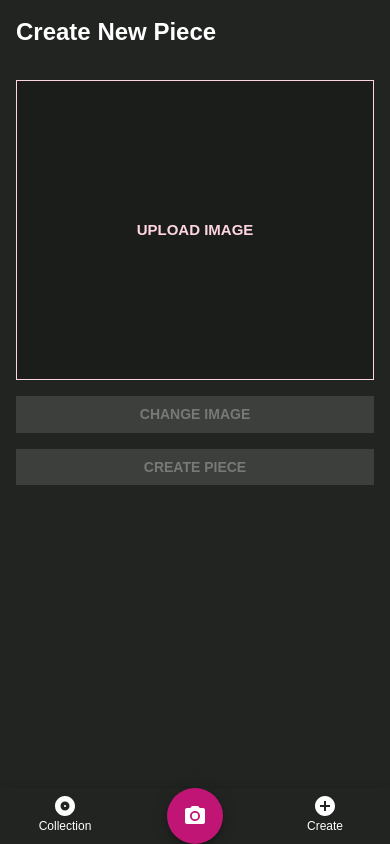
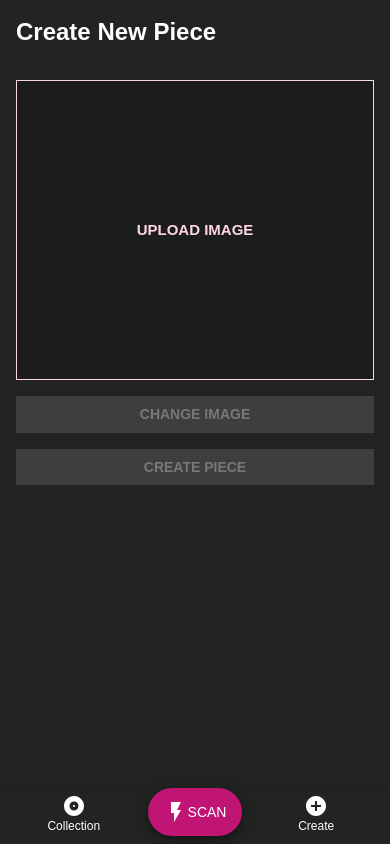
Before and after one commit to jonomatusky/plynth-2020-frontend-barebones, a React (Create React App) app: page /create in a window 390 px wide. Built offline with nearby package versions, Linux system fonts and the light colour scheme; a web font is replaced by a local one.

Commit message:
Update image resizing for mobile

```diff
--- a/src/pieces/pages/NewImage.js
+++ b/src/pieces/pages/NewImage.js
@@ -3,7 +3,7 @@ import { useHistory } from 'react-router-dom'
 
 import { useHttpClient } from '../../shared/hooks/http-hook'
 
-import { Container, Grid, Box } from '@material-ui/core'
+import { Container, Grid } from '@material-ui/core'
 
 import PageTitle from '../../shared/components/UIElements/PageTitle'
 import ImageUpload from '../../shared/components/FormElements/ImageUpload'
@@ -67,7 +67,6 @@ const NewImage = () => {
             />
           </Grid>
         </Grid>
-        <Box height="5rem" />
       </form>
     </Container>
   )
--- a/src/scans/pages/Scans.js
+++ b/src/scans/pages/Scans.js
@@ -4,7 +4,6 @@ import { useHttpClient } from '../../shared/hooks/http-hook'
 import { Container, Box } from '@material-ui/core'
 
 import PageTitle from '../../shared/components/UIElements/PageTitle'
-import ScanButton from '../../shared/components/UIElements/ScanButton'
 import ScanList from '../components/ScanList'
 import LoadingSpinner from '../../shared/components/UIElements/LoadingSpinner'
 
--- a/src/shared/components/FormElements/ImageUpload.js
+++ b/src/shared/components/FormElements/ImageUpload.js
@@ -116,7 +116,7 @@ const ImageUpload = props => {
           {previewUrl && <Image src={previewUrl} alt="Preview" />}
           {(isRendering || isLoading) && (
             <Box height="100%" align="center">
-              <LoadingSpinner asOverlay />
+              <LoadingSpinner />
             </Box>
           )}
           {!previewUrl && !isLoading && !isRendering && (
--- a/src/shared/components/Navigation/NavBar.js
+++ b/src/shared/components/Navigation/NavBar.js
@@ -1,19 +1,20 @@
-import React from 'react'
+import React, { useState } from 'react'
 import {
   AppBar,
   Toolbar,
   Box,
   Button,
+  Fab,
   Hidden,
   BottomNavigation,
   BottomNavigationAction,
 } from '@material-ui/core'
 
+import ScanModal from '../UIElements/ScanModal'
 import AlbumIcon from '@material-ui/icons/Album'
 import AddCircleIcon from '@material-ui/icons/AddCircle'
 import FlashOnIcon from '@material-ui/icons/FlashOn'
-import ScanButton from '../UIElements/ScanButton'
-
+import ActionButton from '../UIElements/ActionButton'
 import { NavLink } from 'react-router-dom'
 
 import { makeStyles } from '@material-ui/core/styles'
@@ -43,10 +44,17 @@ const useStyles = makeStyles(theme => ({
 }))
 
 const MainHeader = props => {
+  const [scanModalIsActive, setScanModalIsActive] = useState(false)
+
   const classes = useStyles()
+
+  const scanModalHandler = () => {
+    setScanModalIsActive(true)
+  }
 
   return (
     <React.Fragment>
+      <ScanModal active={scanModalIsActive} setActive={setScanModalIsActive} />
       <Hidden smDown>
         <AppBar position="fixed">
           <Toolbar>
@@ -109,15 +117,20 @@ const MainHeader = props => {
               activeClassName="Mui-selected"
               classes={{ root: classes.navBarActionRoot }}
             />
-            <BottomNavigationAction
-              // label="Activity"
-              // icon={<FlashOnIcon />}
-              // component={NavLink}
-              // to={'/pickups'}
-              // activeClassName="Mui-selected"
-              // classes={{ root: classes.navBarActionRoot }}
-              disabled={true}
-            />
+            <Fab
+              onClick={scanModalHandler}
+              variant="extended"
+              margin="1rem"
+              color="primary"
+            >
+              <FlashOnIcon />
+              Scan
+            </Fab>
+            {/* <BottomNavigationAction
+            label="Activity"
+            icon={<FlashOnIcon />}
+            onClick={}
+            /> */}
             <BottomNavigationAction
               label="Create"
               icon={<AddCircleIcon />}
@@ -127,7 +140,6 @@ const MainHeader = props => {
               classes={{ root: classes.navBarActionRoot }}
             />
           </BottomNavigation>
-          <ScanButton />
         </AppBar>
       </Hidden>
     </React.Fragment>
--- a/src/shared/components/UIElements/ScanButton.js
+++ b/src/shared/components/UIElements/ScanModal.js
@@ -64,7 +64,7 @@ const LoadingImage = styled.img`
   margin: 2rem;
 `
 
-const ScanModal = () => {
+const ScanModal = props => {
   const [open, setOpen] = useState(false)
   const { isLoading, error, sendRequest, clearError } = useHttpClient()
   const [foundScreen, setFoundScreen] = useState(false)
@@ -77,15 +77,6 @@ const ScanModal = () => {
     resizeImage,
     clearImageError,
   } = useImageResizer()
-
-  const handleClose = () => {
-    setOpen(false)
-    setPieceId()
-    setFile(null)
-    setIsValid(false)
-  }
-
-  const classes = useStyles()
 
   const filePickerRef = useRef()
 
@@ -115,14 +106,14 @@ const ScanModal = () => {
         resizedFile = await resizeImage(pickedFile, 600)
         setFile(resizedFile)
         setIsValid(true)
-        imageData = await getSignedRequest(pickedFile)
+        imageData = await getSignedRequest(resizedFile)
         fileIsValid = true
         setOpen(true)
       } catch (err) {}
     } else {
     }
 
-    inputHandler(pickedFile, fileIsValid, imageData)
+    inputHandler(resizedFile, fileIsValid, imageData)
   }
 
   // gets a signature as soon as the piece is selected
@@ -146,6 +137,7 @@ const ScanModal = () => {
   }
 
   const inputHandler = async (value, isValid, imageData) => {
+    console.log('sending request')
     if (isValid) {
       try {
         const awsRes = await sendRequest(
@@ -175,9 +167,19 @@ const ScanModal = () => {
     }
   }
 
-  const pickImageHandler = event => {
-    event.preventDefault()
-    filePickerRef.current.click()
+  useEffect(() => {
+    if (props.active) {
+      filePickerRef.current.click()
+    }
+  }, [props.active])
+
+  const handleClose = () => {
+    setOpen(false)
+    props.setActive(false)
+    setPieceId()
+    setFile(null)
+    setIsValid(false)
+    filePickerRef.current.value = ''
   }
 
   return (
@@ -209,10 +211,10 @@ const ScanModal = () => {
               <Grid item xs={3} align="center">
                 <LoadingImage src={loadingImage} />
                 <Typography variant="h5">Searching...</Typography>
-                <ActionBar
+                {/* <ActionBar
                   secondaryAction={handleClose}
                   secondaryLabel="Cancel"
-                />
+                /> */}
               </Grid>
             </Grid>
           )}
@@ -242,26 +244,10 @@ const ScanModal = () => {
             <React.Fragment>
               <PieceCard pieceId={pieceId} onClose={handleClose} />
               <Box height="4rem"></Box>
-              <ActionBar
-                primaryAction={handleClose}
-                primaryLabel="Add to Collection +"
-              />
             </React.Fragment>
           )}
         </Container>
       </Dialog>
-      <Hidden mdUp>
-        <AppBar className={classes.bottomBar}>
-          <Fab
-            color="primary"
-            aria-label="add"
-            className={classes.fabButton}
-            onClick={pickImageHandler}
-          >
-            <CameraAltIcon />
-          </Fab>
-        </AppBar>
-      </Hidden>
     </React.Fragment>
   )
 }
```
Also changed, not shown: src/shared/hooks/image-hook.js (+2 -12 lines), 1 other file (tests, documents, lock files or other folders).
